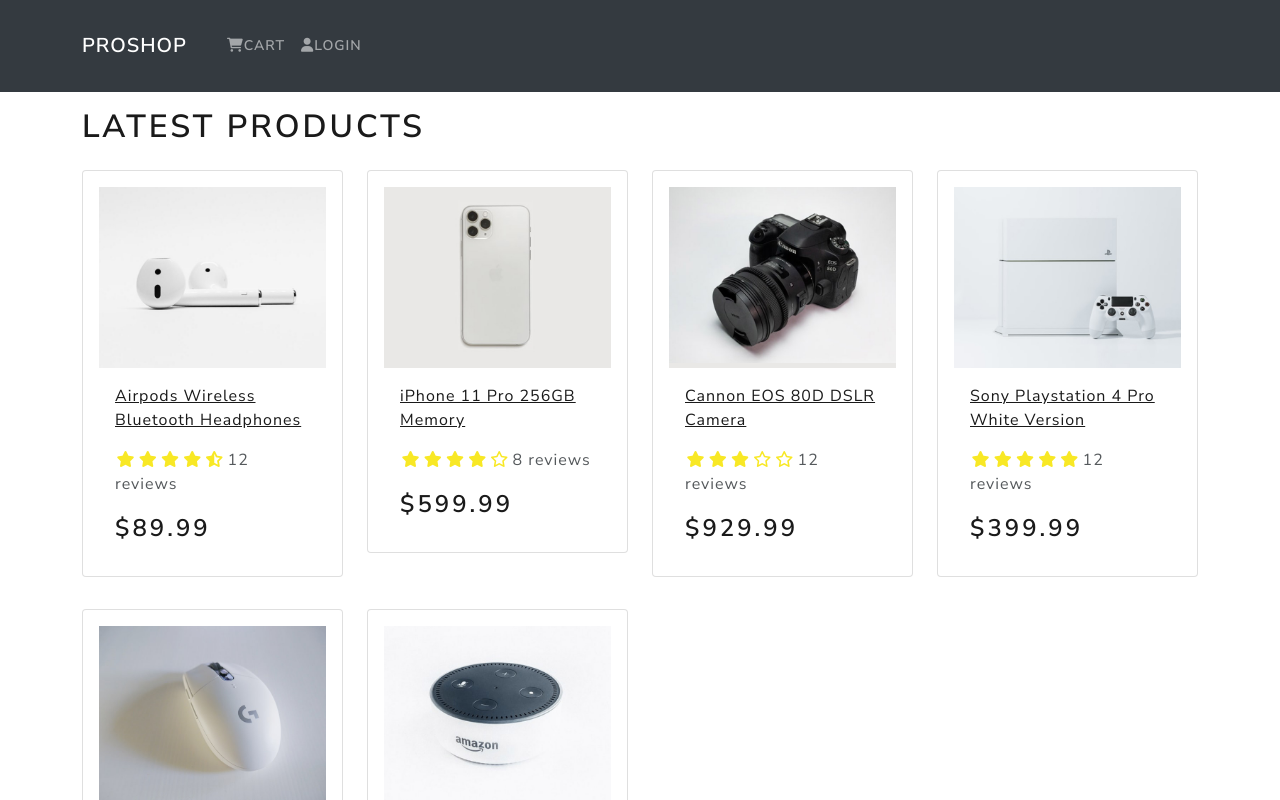
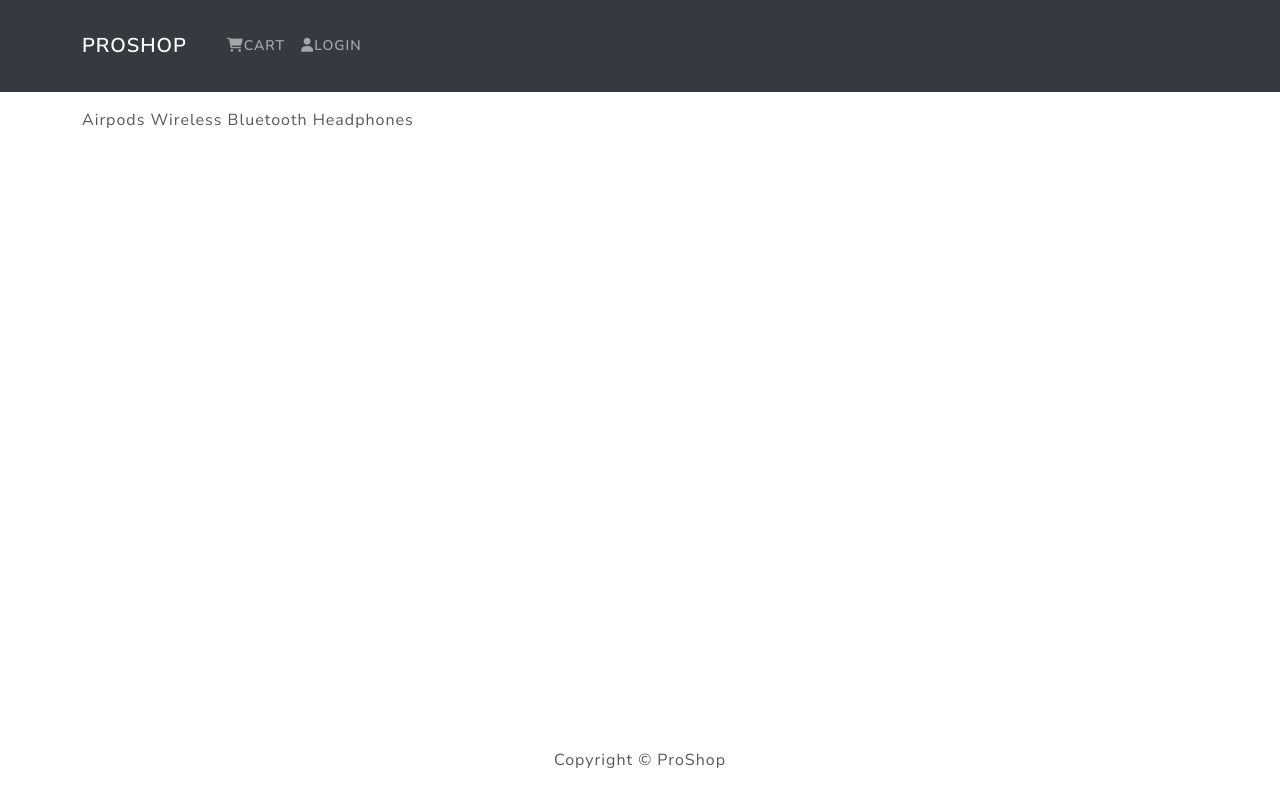
Before and after one commit to dimaportenko/react_django_learning, a React (Create React App) app in the folder frontend/: page /product/1 in a window 1280 px wide. Shown: the top 800 px of the page. Built offline with nearby package versions, Linux system fonts and the light colour scheme.

Commit message:
lesson 9: react router

```diff
--- a/frontend/src/App.tsx
+++ b/frontend/src/App.tsx
@@ -2,7 +2,9 @@
 import Header from "./components/Header";
 import Footer from "./components/Footer";
 import {Container} from "react-bootstrap";
+import {Routes, Route} from "react-router-dom";
 import HomeScreen from "./screens/HomeScreen";
+import ProductScreen from "./screens/ProductScreen";
 
 function App() {
   return (
@@ -10,7 +12,10 @@
       <Header/>
       <main className="py-3">
         <Container>
-          <HomeScreen />
+          <Routes>
+            <Route path="/" element={<HomeScreen />} />
+            <Route path="/product/:id" element={<ProductScreen />} />
+          </Routes>
         </Container>
       </main>
       <Footer/>
--- a/frontend/src/components/Header.tsx
+++ b/frontend/src/components/Header.tsx
@@ -1,21 +1,29 @@
 import React from 'react';
-import {Container, Nav, Navbar, NavDropdown} from "react-bootstrap";
+import {Container, Nav, Navbar} from "react-bootstrap";
+import {LinkContainer} from 'react-router-bootstrap'
+
 
 const Header = () => {
   return (
     <header>
       <Navbar bg="dark" variant="dark" expand="lg" collapseOnSelect>
         <Container>
-          <Navbar.Brand href="/">ProShop</Navbar.Brand>
+          <LinkContainer to="/">
+            <Navbar.Brand>ProShop</Navbar.Brand>
+          </LinkContainer>
           <Navbar.Toggle aria-controls="basic-navbar-nav"/>
           <Navbar.Collapse id="basic-navbar-nav">
             <Nav className="me-auto">
-              <Nav.Link href="/cart">
-                <i className="fas fa-shopping-cart"></i>Cart
-              </Nav.Link>
-              <Nav.Link href="/login">
-                <i className="fas fa-user"></i>Login
-              </Nav.Link>
+              <LinkContainer to="/cart">
+                <Nav.Link>
+                  <i className="fas fa-shopping-cart"></i>Cart
+                </Nav.Link>
+              </LinkContainer>
+              <LinkContainer to="/login">
+                <Nav.Link>
+                  <i className="fas fa-user"></i>Login
+                </Nav.Link>
+              </LinkContainer>
             </Nav>
           </Navbar.Collapse>
         </Container>
--- a/frontend/src/components/Product.tsx
+++ b/frontend/src/components/Product.tsx
@@ -2,20 +2,21 @@
 import {ProductType} from "../products";
 import {Card, CardImg} from "react-bootstrap";
 import Rating from "./Rating";
+import {Link} from "react-router-dom";
 
 const Product: FC<{ product: ProductType }> = ({product}) => {
   return (
     <Card className="my-3 p-3 rounded">
-      <a href={`/product/${product._id}`}>
+      <Link to={`/product/${product._id}`}>
         <CardImg src={product.image}/>
-      </a>
+      </Link>
 
       <Card.Body>
-        <a href={`/product/${product._id}`}>
+        <Link to={`/product/${product._id}`}>
           <Card.Title as="div">
             <strong>{product.name}</strong>
           </Card.Title>
-        </a>
+        </Link>
 
         <Card.Text as="div">
           <div className="my-3">
--- a/frontend/src/index.tsx
+++ b/frontend/src/index.tsx
@@ -1,14 +1,17 @@
 import React from 'react';
 import ReactDOM from 'react-dom';
+import {BrowserRouter} from "react-router-dom";
 import './bootstrap.min.css';
 import './index.css';
 import App from './App';
 import reportWebVitals from './reportWebVitals';
 
 ReactDOM.render(
-  <React.StrictMode>
-    <App />
-  </React.StrictMode>,
+  <BrowserRouter>
+    <React.StrictMode>
+      <App/>
+    </React.StrictMode>
+  </BrowserRouter>,
   document.getElementById('root')
 );
 
--- a/frontend/src/screens/HomeScreen.tsx
+++ b/frontend/src/screens/HomeScreen.tsx
@@ -1,7 +1,7 @@
 import React from 'react';
-import products from "../products";
 import {Col, Row} from "react-bootstrap";
 import Product from "../components/Product";
+import products from "../products";
 
 const HomeScreen = () => {
   return (
--- /dev/null
+++ b/frontend/src/screens/ProductScreen.tsx
@@ -0,0 +1,17 @@
+import React from 'react';
+import products from "../products";
+import {useParams} from "react-router-dom";
+
+const ProductScreen = () => {
+  const {id} = useParams();
+  const product = products.find(item => item._id === id)
+  return (
+    <div>
+      <div>
+        {product?.name}
+      </div>
+    </div>
+  );
+};
+
+export default ProductScreen;
```
Also changed, not shown: package.json (+6 -1 lines), 1 other file (tests, documents, lock files or other folders).
